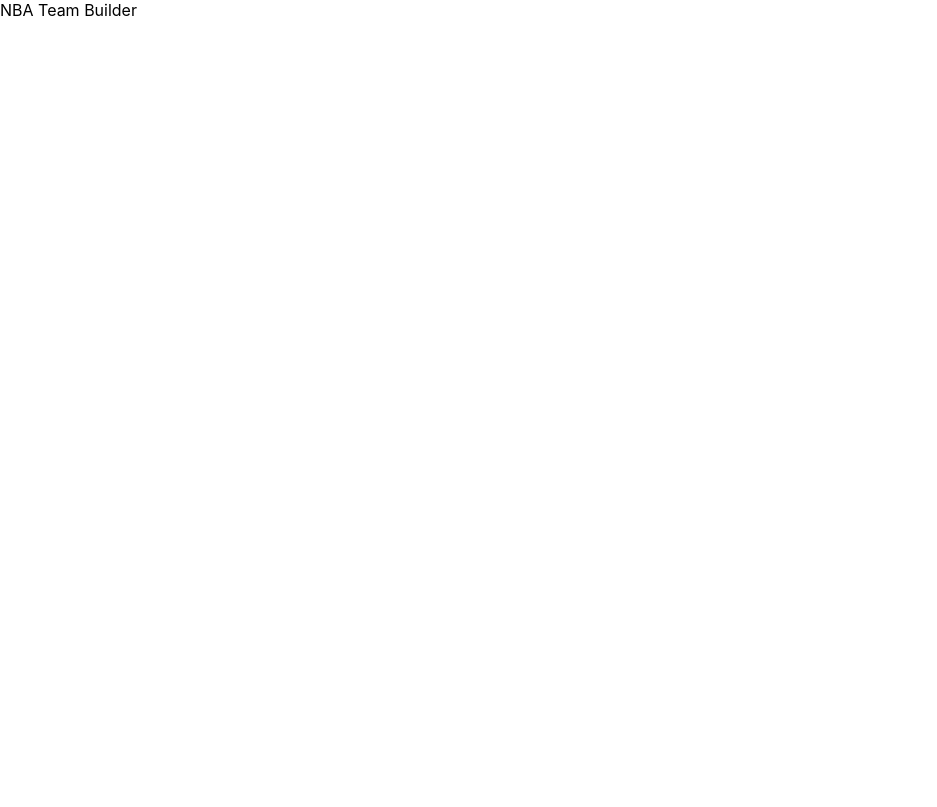
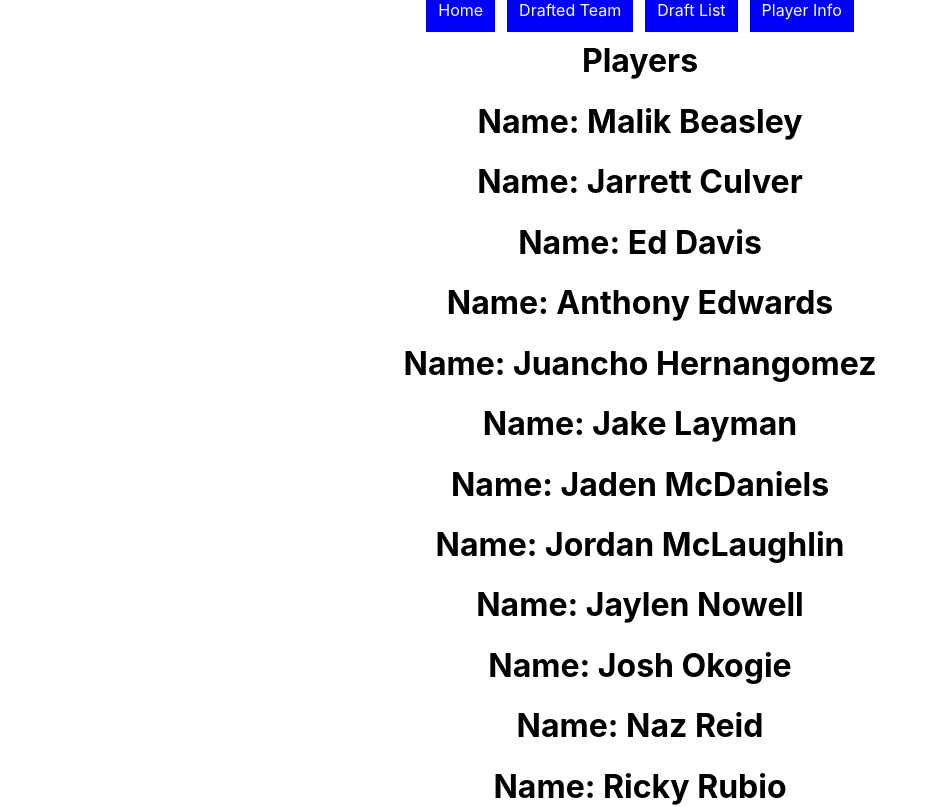
Before and after one commit to bcheung98/nba-team-builder, a React (Create React App) app: page /playerslist in a window 1280 px wide. Shown: the top 807 px of the page, without its empty margins (0-937 px from the left). Built offline with nearby package versions, Linux system fonts and the light colour scheme; data requests are answered from the project's data file.

Commit message:
create components

```diff
--- a/package.json
+++ b/package.json
@@ -13,7 +13,7 @@
     "web-vitals": "^1.1.1"
   },
   "scripts": {
-    "start": "react-scripts start",
+    "start": "json-server -w players.json -p 3000 & PORT=3001 react-scripts start",
     "build": "react-scripts build",
     "test": "react-scripts test",
     "eject": "react-scripts eject"
--- a/src/App.css
+++ b/src/App.css
@@ -17,7 +17,7 @@
   background-color: #282c34;
   min-height: 100vh;
   display: flex;
-  flex-direction: column;
+  flex-direction: row;
   align-items: center;
   justify-content: center;
   font-size: calc(10px + 2vmin);
--- a/src/App.js
+++ b/src/App.js
@@ -1,11 +1,28 @@
-import './App.css';
+import React from "react";
+import "./App.css";
+import { Route, Switch } from "react-router-dom";
+import PlayersList from "./components/PlayersList";
+import Team from "./components/Team";
+import Player from "./components/Player";
+import NavBar from "./components/NavBar";
+import Home from "./components/Home";
+import NotFound from "./components/NotFound";
 
-function App() {
-  return (
-    <div>
-      NBA Team Builder
-    </div>
-  );
+class App extends React.Component {
+  render() {
+    return (
+      <div className="App">
+        <NavBar />
+        <Switch>
+          <Route path="/team" component={Team} />
+          <Route path="/playerslist" component={PlayersList} />
+          <Route path="/player" component={Player} />
+          <Route path="/" component={Home} />
+          <Route component={NotFound} />
+        </Switch>
+      </div>
+    );
+  }
 }
 
 export default App;
--- /dev/null
+++ b/src/components/Home.js
@@ -0,0 +1,12 @@
+import React from 'react'
+
+
+const NotFound = () => {
+    return (
+        <div>
+            <h1 className='App-logo'>NBA DRAFT 2021</h1>
+        </div>
+    )
+}
+
+export default NotFound;
--- /dev/null
+++ b/src/components/NavBar.js
@@ -0,0 +1,32 @@
+import React from "react";
+import { NavLink } from "react-router-dom";
+
+const link = {
+  width: "100px",
+  padding: "12px",
+  margin: "0 6px 6px",
+  background: "blue",
+  textDecoration: "none",
+  color: "white",
+};
+
+const NavBar = () => {
+  return (
+    <div>
+      <NavLink to="/" style={link}>
+        Home
+      </NavLink>
+      <NavLink to="/team" style={link}>
+        Drafted Team
+      </NavLink>
+      <NavLink to="/playerslist" style={link}>
+        Draft List
+      </NavLink>
+      <NavLink to="/player" style={link}>
+        Player Info
+      </NavLink>
+    </div>
+  );
+};
+
+export default NavBar;
--- /dev/null
+++ b/src/components/NotFound.js
@@ -0,0 +1,12 @@
+import React from 'react'
+
+
+const NotFound = () => {
+    return (
+        <div>
+            404 Not Found!
+        </div>
+    )
+}
+
+export default NotFound;
--- /dev/null
+++ b/src/components/Player.js
@@ -0,0 +1,12 @@
+import React from 'react';
+
+const Player = ({ player }) => {
+  return (
+    <div>
+      <h1>Name: {player.name}</h1>
+
+    </div>
+  );
+}
+
+export default Player;
--- /dev/null
+++ b/src/components/PlayersList.js
@@ -0,0 +1,29 @@
+import React from 'react';
+import Player from './Player'
+
+const API = "http://localhost:3000/players";
+
+
+class PlayersList extends React.Component {
+
+  state = {
+    players: [],
+  };
+
+  componentDidMount() {
+    fetch(API)
+      .then((r) => r.json())
+      .then((players) => this.setState({ players }));
+  }
+
+  render() {
+    return (
+      <div>
+        <h1>Players</h1>
+        {this.state.players.map(player=> <Player key={player.id} player={player} />)}
+      </div>
+    );
+  }
+}
+
+export default PlayersList;
--- /dev/null
+++ b/src/components/Team.js
@@ -0,0 +1,11 @@
+import React from 'react';
+
+const Team = (props) => {
+  return (
+    <div>
+      <h1>Team</h1>
+    </div>
+  );
+}
+
+export default Team;
```
Also changed, not shown: 1 other file (tests, documents, lock files or other folders).
